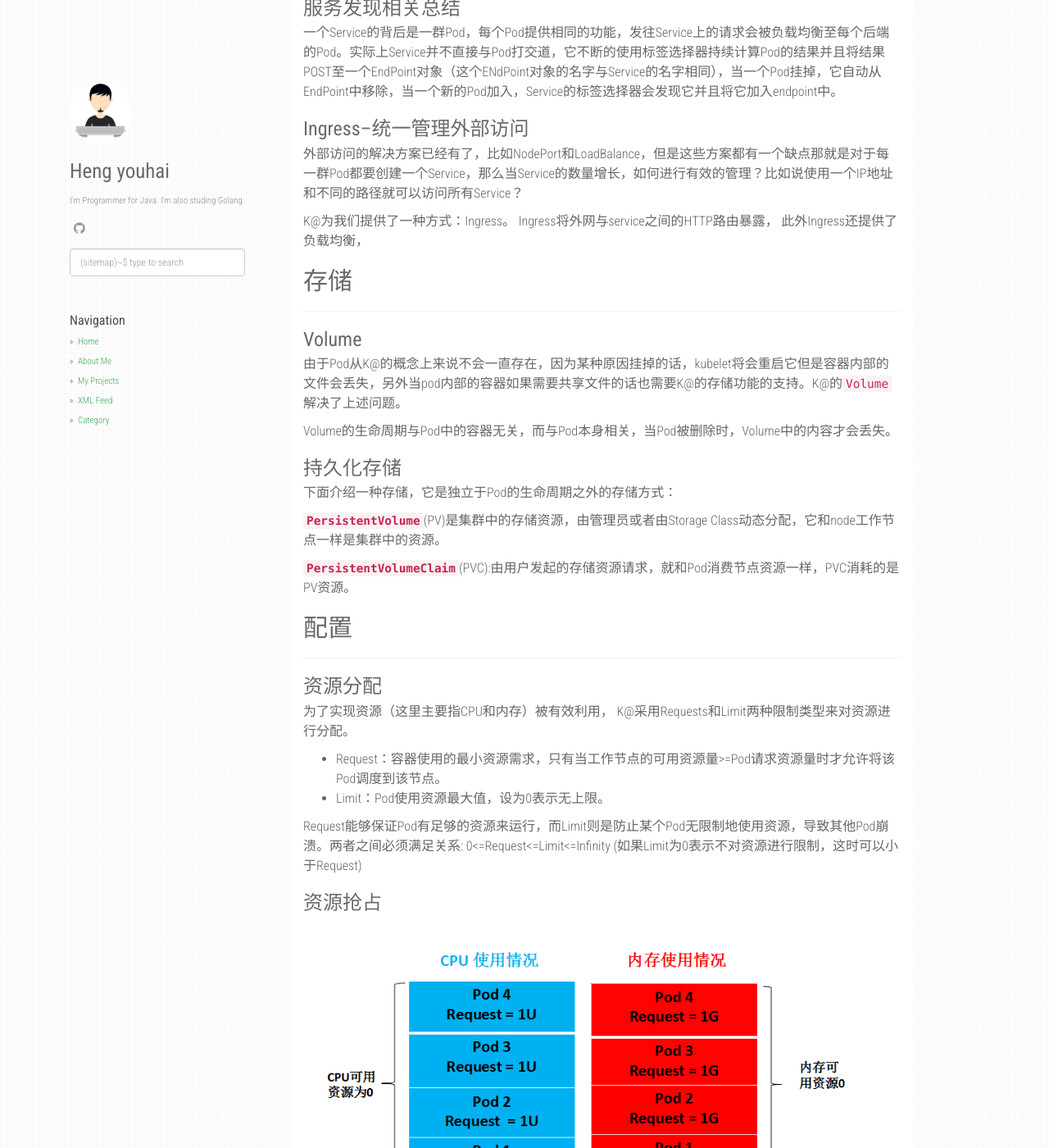
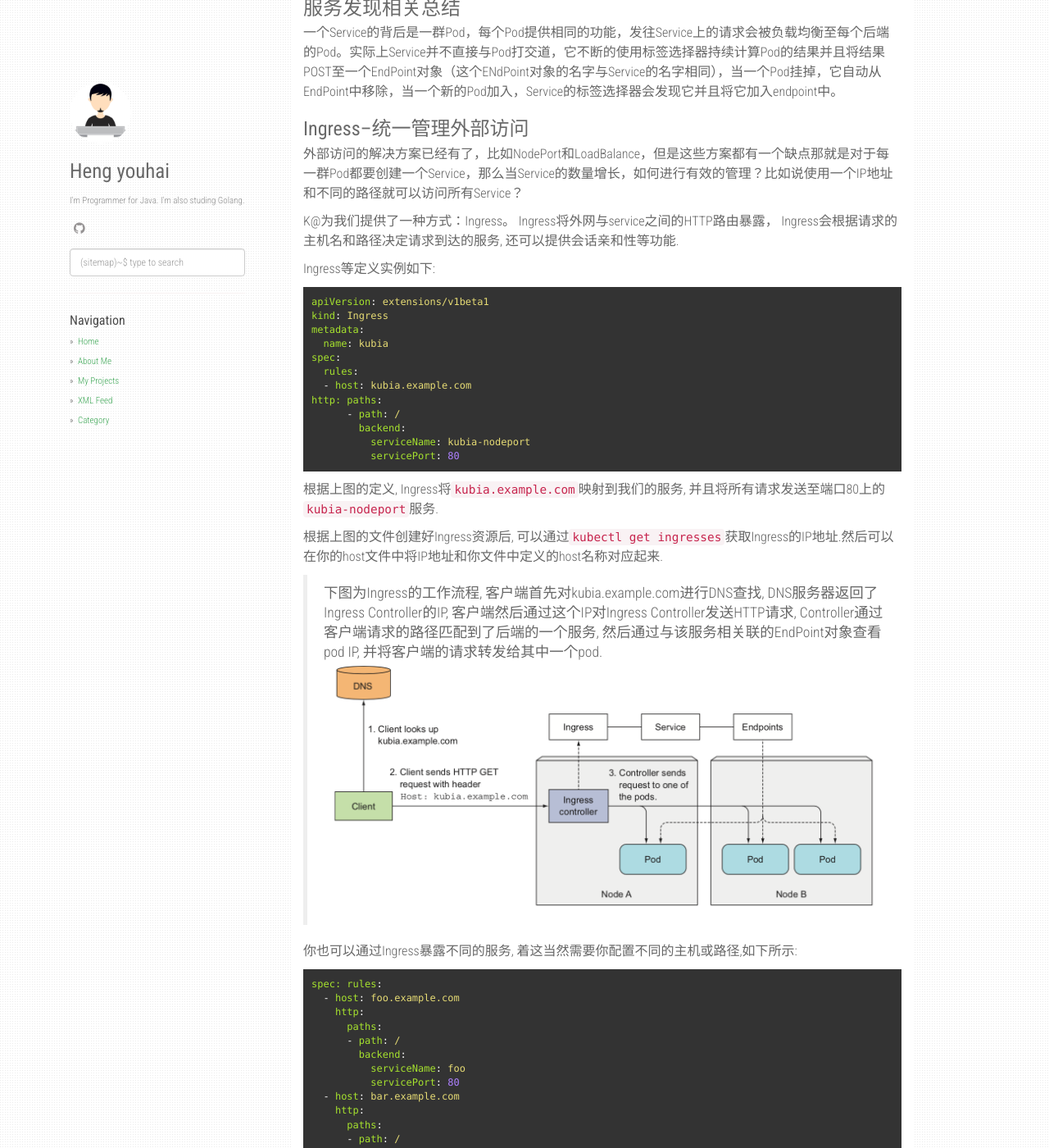
Before and after one commit to hengyoush/hengyoush.github.io, a Jekyll site: the page built from _posts/2019-06-09-kuberbetes-concept.md, in a window 1280 px wide and 1400 px high, scrolled down 10395 px. Shown: the whole window at 82% size. Built offline with Jekyll 4.4.1, drawn with Linux system fonts in a browser that asks for light colours; nearby versions of some CDN libraries; comment, search, counter and statistics services are not loaded; some of the changed text lies outside the part shown.

Commit message:
补充Ingress和ConfigMap内容

````diff
--- a/_posts/2019-06-09-kuberbetes-concept.md
+++ b/_posts/2019-06-09-kuberbetes-concept.md
@@ -350,7 +350,49 @@ DNS服务可以监视K@ API， 如果有新的Service建立，那么会在DNS re
 外部访问的解决方案已经有了，比如NodePort和LoadBalance，但是这些方案都有一个缺点那就是对于每一群Pod都要创建一个Service，那么当Service的数量增长，如何进行有效的管理？比如说使用一个IP地址和不同的路径就可以访问所有Service？
 
 K@为我们提供了一种方式：Ingress。
-Ingress将外网与service之间的HTTP路由暴露， 此外Ingress还提供了负载均衡，
+Ingress将外网与service之间的HTTP路由暴露， Ingress会根据请求的主机名和路径决定请求到达的服务, 还可以提供会话亲和性等功能.
+
+Ingress等定义实例如下:
+```yaml
+apiVersion: extensions/v1beta1
+kind: Ingress
+metadata:
+  name: kubia
+spec:
+  rules:
+  - host: kubia.example.com
+http: paths:
+      - path: /
+        backend:
+          serviceName: kubia-nodeport
+          servicePort: 80
+```
+ 根据上图的定义, Ingress将`kubia.example.com`映射到我们的服务, 并且将所有请求发送至端口80上的`kubia-nodeport`服务.
+
+ 根据上图的文件创建好Ingress资源后, 可以通过`kubectl get ingresses`获取Ingress的IP地址.然后可以在你的host文件中将IP地址和你文件中定义的host名称对应起来.
+
+> 下图为Ingress的工作流程, 客户端首先对kubia.example.com进行DNS查找, DNS服务器返回了Ingress Controller的IP, 客户端然后通过这个IP对Ingress Controller发送HTTP请求, Controller通过客户端请求的路径匹配到了后端的一个服务, 然后通过与该服务相关联的EndPoint对象查看pod IP, 并将客户端的请求转发给其中一个pod.
+![avatar](/static/img/Ingress-1.png)
+
+你也可以通过Ingress暴露不同的服务, 着这当然需要你配置不同的主机或路径,如下所示:
+```yaml
+spec: rules:
+  - host: foo.example.com
+    http:
+      paths:
+      - path: /
+        backend:
+          serviceName: foo
+          servicePort: 80
+  - host: bar.example.com
+    http:
+      paths:
+      - path: /
+        backend:
+          serviceName: bar
+          servicePort: 80
+```
+如上所示, 根据请求中的Host头, Controller接收到的请求将会被转发到foo或bar服务, 取决于其请求的host. DNS需要将`foo.example.com`和`bar.example.com`都映射到Ingress Controller的IP地址.
 
 ## 存储
 ---
@@ -367,6 +409,14 @@ Volume的生命周期与Pod中的容器无关，而与Pod本身相关，当Pod
 
 **`PersistentVolumeClaim`**(PVC):由用户发起的存储资源请求，就和Pod消费节点资源一样，PVC消耗的是PV资源。
 
+如下是PV与PVC与用户管理员之间的关系:
+
+![avatar](/static/img/PVPVC-1.png)
+
+首先由集群管理员创建存储,然后通过向K@ API传递PV声明创建PV.
+然后需要使用存储的用户只需要创建一个PVC, 然后K@会找到一个具有足够容量的PV将其置于访问模式, 并将PVC绑定到PV.然后用户创建一个pod并通过volume配置引用PVC.
+
+bar.example.com
 ## 配置
 ---
 ### 资源分配
@@ -391,3 +441,14 @@ Request能够保证Pod有足够的资源来运行，而Limit则是防止某个Po
 对于不可压缩资源，如果发生资源抢占，则会按照优先级的高低进行Pod的驱逐。驱逐的策略为： 优先驱逐Request=Limit=0的Pod，其次驱逐0<Request<Limit<Infinity (Limit为0的情况也包括在内)。 0<Request==Limit的Pod的会被保留，除非出现删除其他Pod后，节点上剩余资源仍然没有达到Kubernetes需要的剩余资源的需求。
 
 由于对于不可压缩资源，发生抢占的情况会出Pod被意外Kill掉的情况，所以建议对于不可以压缩资源(Memory，Disk)的设置成0<Request==Limit。
+
+
+### 利用ConfigMap解耦配置
+ConfigMap本质上是一个键值对映射, 值可以是简单的字面量也可以是一个配置文件.
+此外应用对于ConfigMap是无感知的, 映射通过环境变量或者volume文件的形式传递给容器, 可以通过`${ENV_VAR}`的语法引用.
+
+![avatar](/static/img/ConfigMap-1.png)
+
+对于不同环境下, Pod的定义相同但是配置不相同的情况, ConfigMap也非常方便, 只要在不同的命名空间下定义不同的ConfigMap即可.
+
+![avatar](/static/img/ConfigMap-2.png)
````
Also changed, not shown: static/img/ConfigMap-1.png (added), static/img/ConfigMap-2.png (added), static/img/Ingress-1.png (added), static/img/PVPVC-1.png (added).
